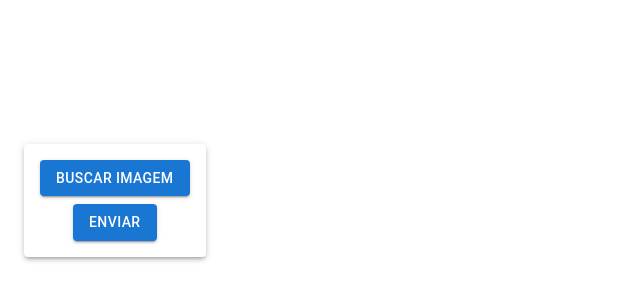
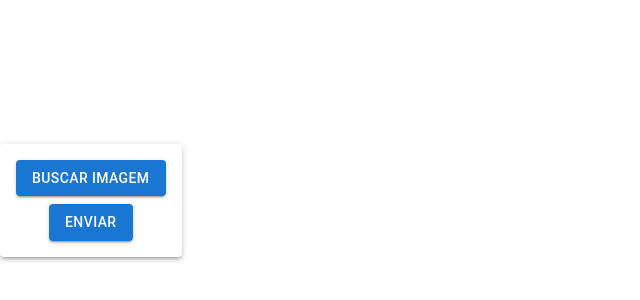
Before and after one commit to JuliaPinheiro/upload-app, a React (Vite) app: page / in a window 1280 px wide. Shown: the part 200-500 px from the top of the page, without its empty margins (0-640 px from the left). Built offline with nearby package versions, Linux system fonts and the light colour scheme.

Commit message:
feat:💄 add mui

```diff
--- a/src/App.tsx
+++ b/src/App.tsx
@@ -1,5 +1,3 @@
-// src/App.tsx
-
 import React from 'react';
 import ImageUpload from './components/ImageUpload';
 
--- a/src/components/ImageUpload.tsx
+++ b/src/components/ImageUpload.tsx
@@ -1,5 +1,5 @@
 import React, { useState } from 'react';
-import { Button, Container, Paper } from '@mui/material';
+import { Button, Paper } from '@mui/material';
 import axios from 'axios';
 
 const ImageUpload: React.FC = () => {
@@ -17,6 +17,7 @@ const ImageUpload: React.FC = () => {
       reader.onload = async (e) => {
         if (e.target?.result) {
           const base64Image = e.target.result.toString();
+          //todo
           console.log('base64', base64Image);
           try {
             await axios.post('/backend/upload', { image: base64Image });
@@ -31,7 +32,7 @@ const ImageUpload: React.FC = () => {
   };
 
   return (
-    <Container
+    <div
       style={{
         display: 'flex',
         justifyContent: 'center',
@@ -65,7 +66,7 @@ const ImageUpload: React.FC = () => {
           Enviar
         </Button>
       </Paper>
-    </Container>
+    </div>
   );
 };
 
```
